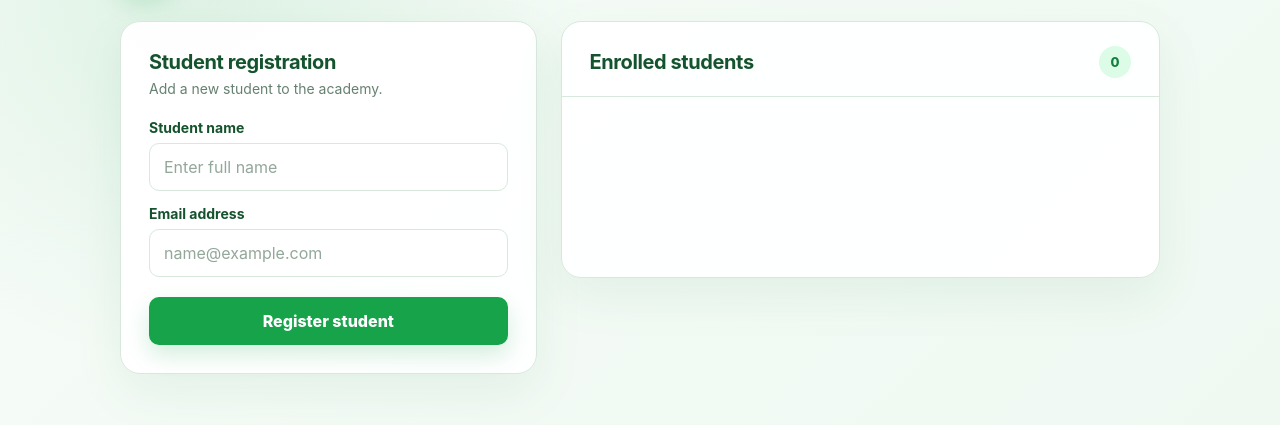
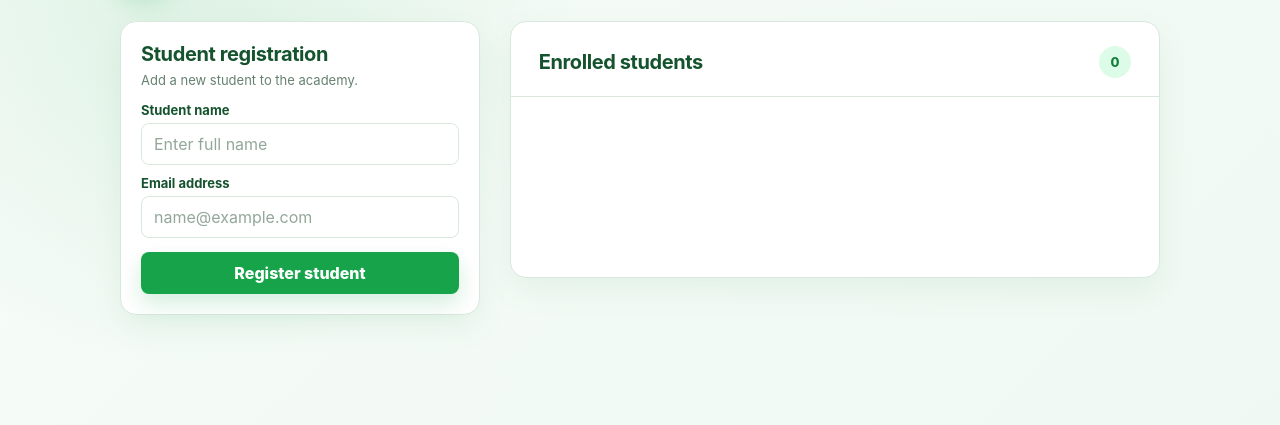
Before and after one commit to raejr-cloud/formflow_academy, a plain HTML site: page frontend/index.html in a window 1280 px wide. Shown: the part 113-538 px from the top of the page. Drawn offline with Linux system fonts and the light colour scheme; no server answers.

Commit message:
ui ux sec change

```diff
--- a/frontend/index.html
+++ b/frontend/index.html
@@ -81,19 +81,22 @@
 
     .grid {
       display: grid;
-      grid-template-columns: minmax(280px, 0.82fr) minmax(360px, 1.18fr);
+      grid-template-columns: minmax(260px, 0.72fr) minmax(380px, 1.28fr);
       gap: 24px;
       align-items: start;
     }
 
     .card {
       border: 1px solid var(--border);
-      border-radius: 20px;
-      background: rgba(255, 255, 255, 0.96);
-      box-shadow: 0 18px 50px rgba(21, 128, 61, 0.08);
+      border-radius: 16px;
+      background: var(--white);
+      box-shadow: 0 12px 32px rgba(21, 128, 61, 0.07);
     }
 
-    .form-card { padding: 28px; }
+    .form-card {
+      width: min(100%, 360px);
+      padding: 20px;
+    }
 
     .card h2 {
       margin: 0 0 6px;
@@ -103,25 +106,25 @@
     }
 
     .card-subtitle {
-      margin: 0 0 22px;
+      margin: 0 0 14px;
       color: var(--muted);
-      font-size: 14px;
+      font-size: 13px;
     }
 
     label {
       display: block;
-      margin: 14px 0 7px;
+      margin: 10px 0 5px;
       color: var(--green-900);
-      font-size: 14px;
+      font-size: 13px;
       font-weight: 700;
     }
 
     input {
       width: 100%;
-      height: 48px;
-      padding: 0 14px;
+      height: 42px;
+      padding: 0 12px;
       border: 1px solid var(--border);
-      border-radius: 10px;
+      border-radius: 8px;
       outline: none;
       background: var(--white);
       color: var(--ink);
@@ -138,10 +141,10 @@
 
     button {
       width: 100%;
-      height: 48px;
-      margin-top: 20px;
+      height: 42px;
+      margin-top: 14px;
       border: 0;
-      border-radius: 10px;
+      border-radius: 8px;
       background: var(--green-600);
       color: var(--white);
       box-shadow: 0 10px 22px rgba(22, 163, 74, 0.18);
```
